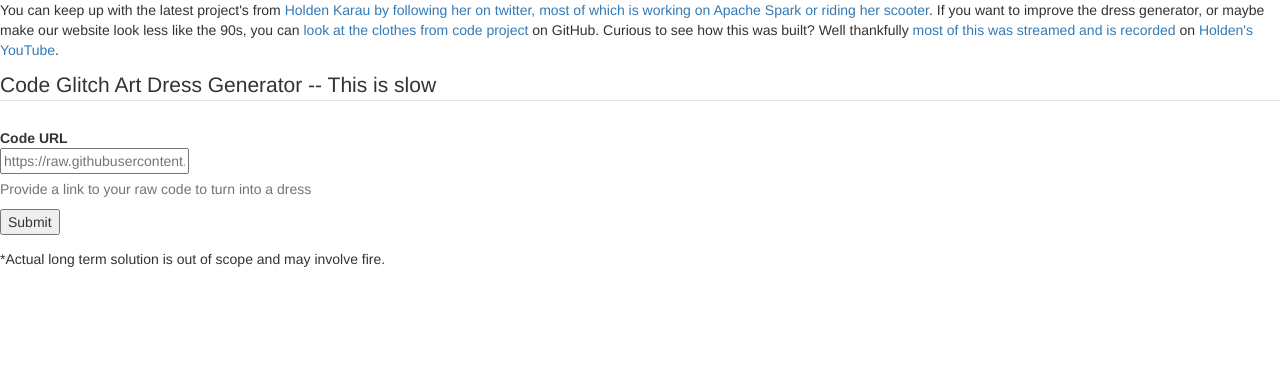
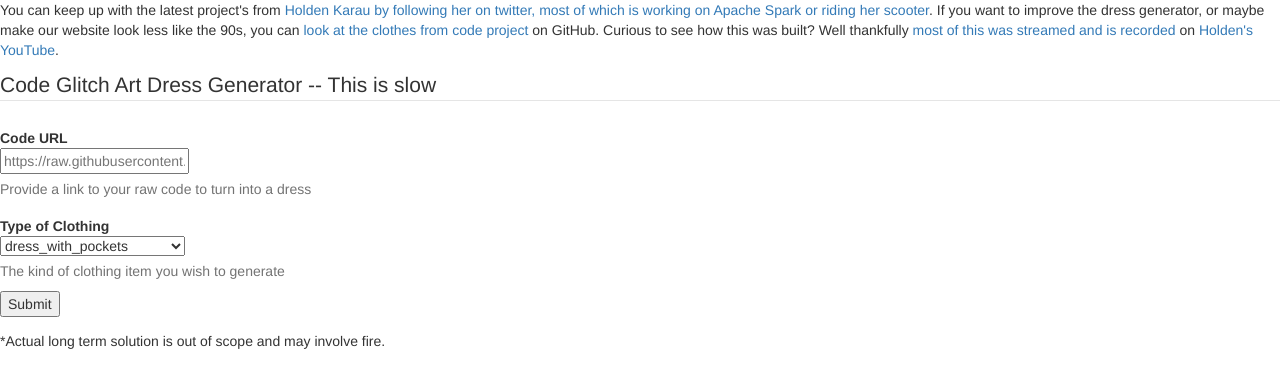
Before and after one commit to holdenk/clothes-from-code, a Flask app: page / in a window 1280 px wide. Shown: the part 228-616 px from the top of the page. Run offline with Flask 2, Linux system fonts and the light colour scheme; parts of the project's set-up code (start-up, migrations or seed data) failed here and were passed over; some libraries are stand-ins or nearby versions.

Commit message:
Add clothing types as an option to the web UI

```diff
--- a/gen.py
+++ b/gen.py
@@ -219,9 +219,13 @@
             img.save(filename)
 
 
+def get_profiles():
+    return cowcow_items.keys()
+
+
 def list_profiles():
     print("The following clothing items are available:")
-    for profile in cowcow_items.keys():
+    for profile in get_profiles():
         print(profile)
 
 
--- a/server.py
+++ b/server.py
@@ -3,13 +3,14 @@
 import subprocess
 import urllib
 from markupsafe import Markup
-from gen import get_profiles, get_styles
+from gen import get_profiles
 
 app = Flask(__name__)
 
 @app.route('/')
 def index():
-    return render_template("index.html")
+    clothing_items = get_profiles()
+    return render_template("index.html", clothing_items=clothing_items)
 
 
 @app.route('/favicon.ico')
@@ -31,7 +32,7 @@
     app.update_template_context(context)
     t = app.jinja_env.get_template(template_name)
     rv = t.stream(context)
-    rv.enable_buffering(1)
+    # rv.enable_buffering(1)
     return rv
 
 
@@ -91,11 +92,13 @@
         return send_from_directory("static", "missing_url.html")
     else:
         requested_code_url = request.form["url"]
+        clothing_type = request.form["clothing_type"] or "dress_with_pockets"
         code_url = handle_non_raw_code_urls(requested_code_url)
         dress_name = clean_name(extract_dress_name(code_url))
         dress_dir = re.sub("[^a-zA-Z]", "_",  dress_name)[0:10]
         proc = subprocess.Popen(
             ["./wrapwork.sh",
+             clothing_type,
              dress_dir,
              dress_name,
              code_url],
--- a/templates/index.html
+++ b/templates/index.html
@@ -35,6 +35,19 @@
 	    <p class="help-block">Provide a link to your raw code to turn into a dress</p>
 	  </div>
 	</div>
+	<!-- Clothing Type Selector -->
+	<div class="control-group">
+	  <label class="control-label" for="clothing_type">Type of Clothing</label>
+	  <div class="controls">
+	    <select name="clothing_type">
+	      {% for item in clothing_items %}
+	      <option value="{{item}}"> {{item}} </option>
+	      {% endfor %}
+	    </select>
+	    <p class="help-block">The kind of clothing item you wish to generate</p>
+	  </div>
+	</div>
+
 
       </fieldset>
       <input type="submit" />
```
Also changed, not shown: 2 other files.
